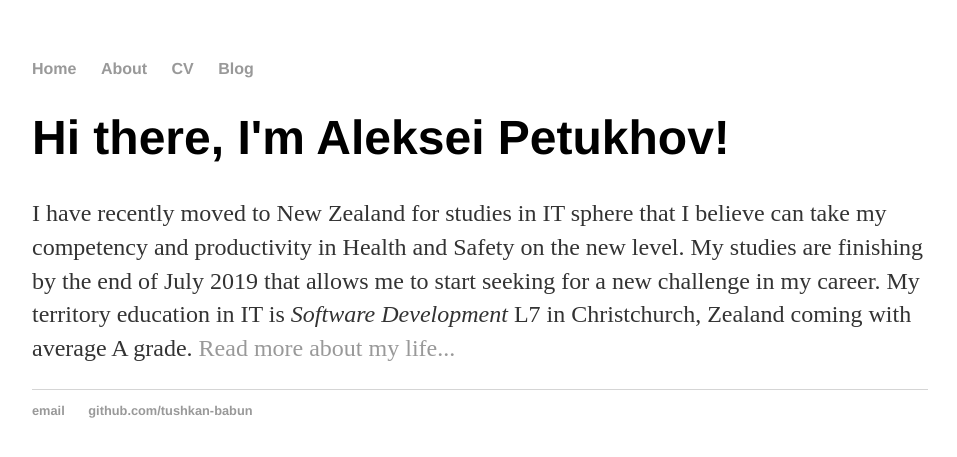
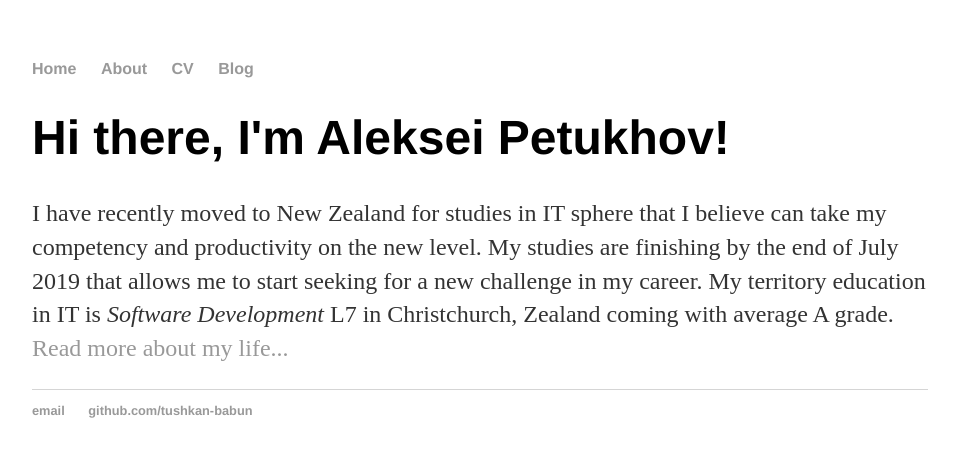
Before and after one commit to tushkan-babun/tushkan-babun.github.io, a Jekyll site: the page built from index.html, in a window 1280 px wide. Shown: the top 457 px of the page, without its empty margins (160-1117 px from the left). Built offline with Jekyll 4.4.1, drawn with Linux system fonts in a browser that asks for light colours.

Commit message:
Moving index.html to Jekyll

```diff
--- a/index.html
+++ b/index.html
@@ -1,31 +1,9 @@
-<!DOCTYPE html>
-<html>
-	<head>
-		<title>Aleksei Petukhov, Unborn Software Developer</title>
-		<!-- link to main stylesheet -->
-		<link rel="stylesheet" type="text/css" href="/css/main.css">
-	</head>
-	<body>
-		<nav>
-    		<ul>
-        		<li><a href="/">Home</a></li>
-	        	<li><a href="/about">About</a></li>
-        		<li><a href="/cv">CV</a></li>
-        		<li><a href="/blog">Blog</a></li>
-    		</ul>
-		</nav>
-		<div class="container">
-    		<div class="blurb">
-        		<h1>Hi there, I'm Aleksei Petukhov!</h1>
-				<p>I have recently moved to New Zealand for studies in IT sphere that I believe can take my competency and productivity in Health and Safety on the new level. My studies are finishing by the end of July 2019 that allows me to start seeking for a new challenge in my career.
-        My territory education in IT is <em> Software Development </em> L7 in Christchurch, Zealand coming with average A grade. <a href="/about">Read more about my life...</a></p>
-    		</div><!-- /.blurb -->
-		</div><!-- /.container -->
-		<footer>
-    		<ul>
-        		<li><a href="mailto:akl02102264269@gmail.com">email</a></li>
-        		<li><a href="https://github.com/tushkan-babun">github.com/tushkan-babun</a></li>
-			</ul>
-		</footer>
-	</body>
-</html>
+---
+layout: default
+title: Aleksei Petukhov, Unborn Software Developer
+---
+<div class="blurb">
+	<h1>Hi there, I'm Aleksei Petukhov!</h1>
+	<p>I have recently moved to New Zealand for studies in IT sphere that I believe can take my competency and productivity on the new level. My studies are finishing by the end of July 2019 that allows me to start seeking for a new challenge in my career.
+	My territory education in IT is <em> Software Development </em> L7 in Christchurch, Zealand coming with average A grade. <a href="/about">Read more about my life...</a></p>
+</div><!-- /.blurb -->
```
